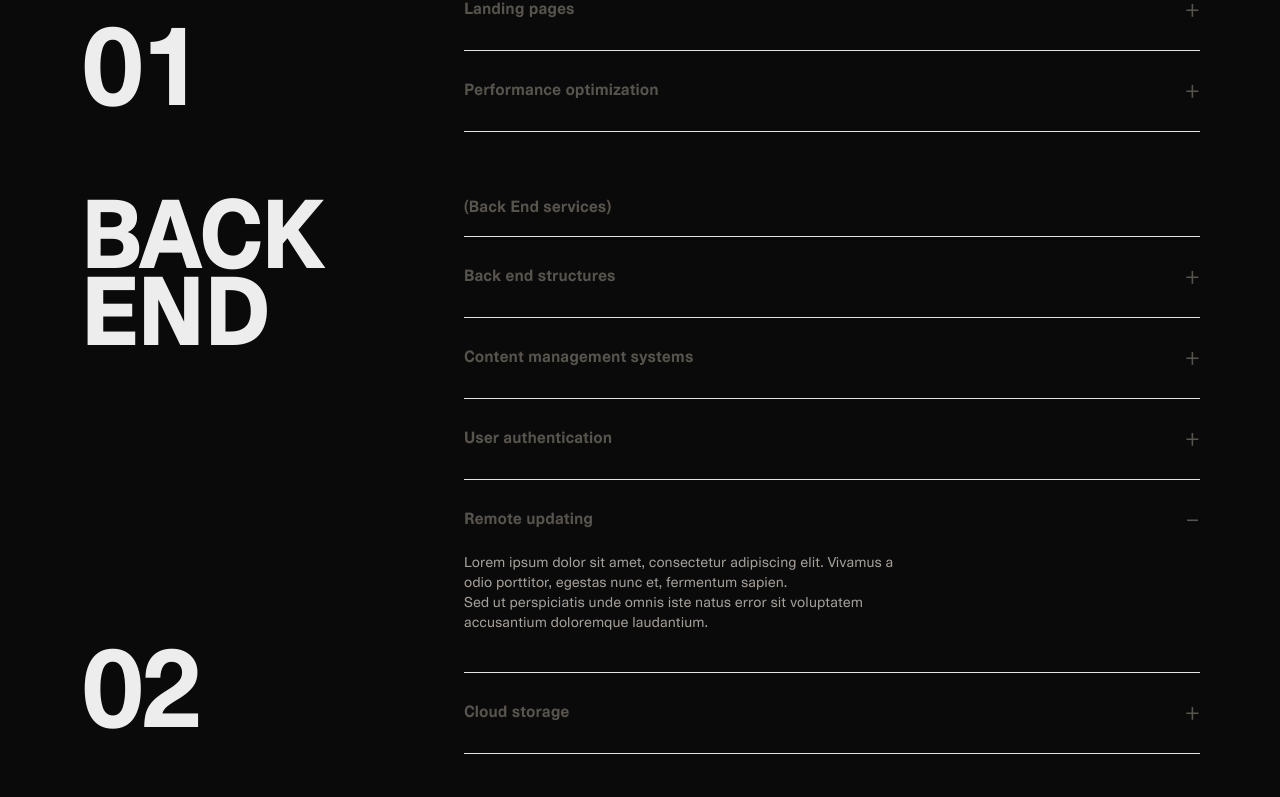
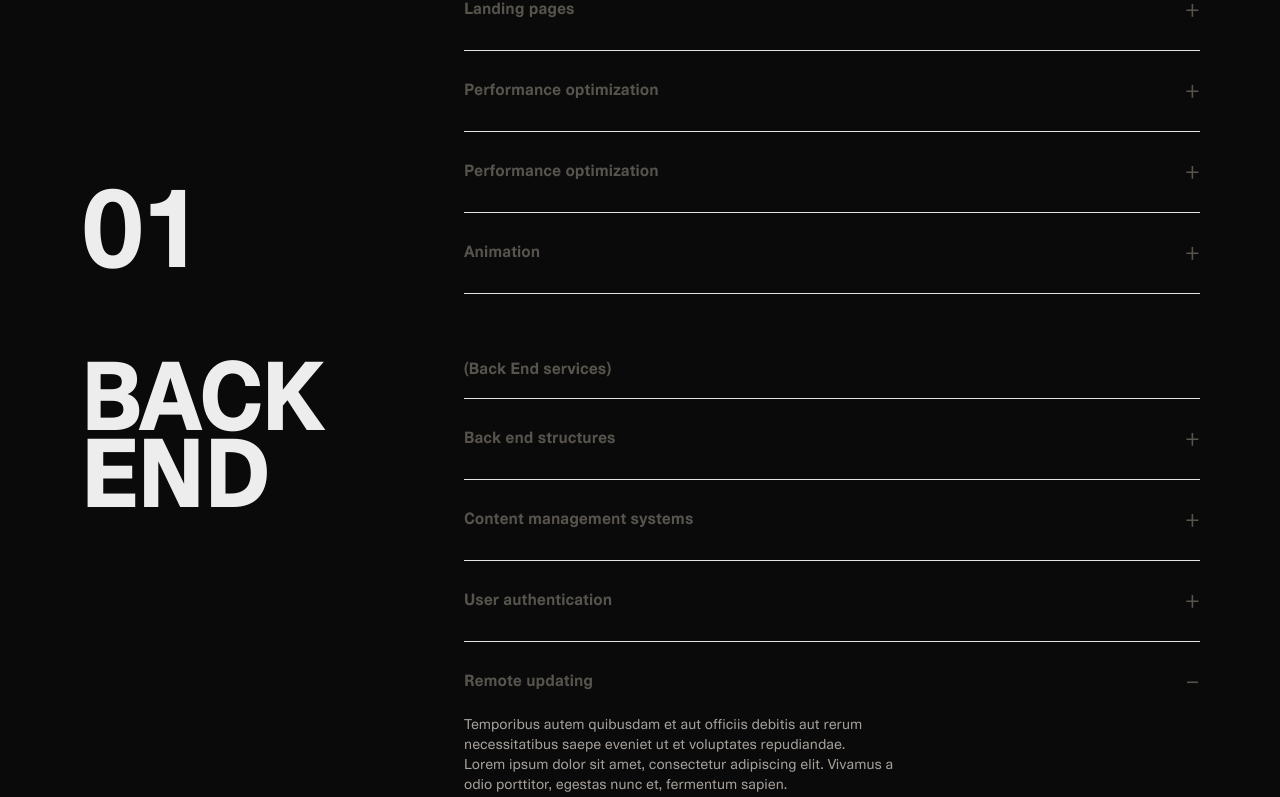
Before and after one commit to vli777/plaid, a Next.js app in the folder landing/: page / in a window 1280 px wide. Shown: the part 397-1194 px from the top of the page. Built offline with nearby package versions, Linux system fonts and the light colour scheme; no server answers.

Commit message:
docs(mockServicesData): add additional performance optimization and animation sections

```diff
--- a/landing/src/mocks/mockServicesData.ts
+++ b/landing/src/mocks/mockServicesData.ts
@@ -48,7 +48,19 @@ export const services: ServicePanel[] = [
         title: "Performance optimization",
         content: randomContent(),
         defaultExpanded: false
-      }
+      },
+      {
+        id: "performance-optimization2",
+        title: "Performance optimization",
+        content: randomContent(),
+        defaultExpanded: false
+      },
+        {
+        id: "animation2",
+        title: "Animation",
+        content: randomContent(),
+        defaultExpanded: false
+      },
     ]
   },
   {
```
